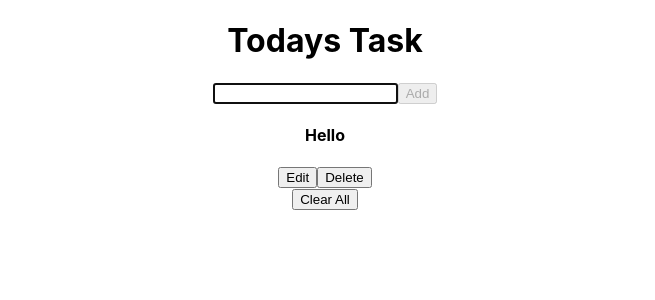
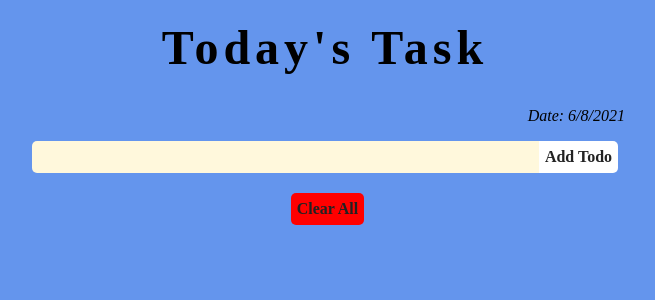
Before and after one commit to Souravsinha96/todo-redux, a React (Create React App) app: page / in a window 1280 px wide. Shown: the top 300 px of the page, without its empty margins (315-970 px from the left). Built offline with nearby package versions, Linux system fonts and the light colour scheme.

Commit message:
added css

```diff
--- a/src/App.css
+++ b/src/App.css
@@ -1,3 +1,76 @@
 .App {
   text-align: center;
+  font-family: cursive;
 }
+.mainContainer {
+  padding: 20px;
+  width: 600px;
+  margin: 0 auto;
+}
+h1 {
+  font-family: inherit;
+  font-size: 3rem;
+  letter-spacing: 5px;
+  margin-top: 0;
+}
+h4 {
+  font-family: inherit;
+  font-size: 1.5rem;
+}
+input {
+  width: 500px;
+  height: 30px;
+  background-color: cornsilk;
+  border-radius: 5px 0 0 5px;
+  border: 0;
+  font-family: inherit;
+  font-size: 1rem;
+  font-weight: bold;
+  padding-left: 5px;
+}
+input:focus {
+  outline: none;
+}
+.editInput {
+  width: 400px;
+  border-radius: 5px;
+}
+button {
+  height: 32px;
+  border: 0;
+  border-radius: 0 5px 5px 0;
+  background-color: green;
+  color: white;
+  font-family: inherit;
+  font-size: 1rem;
+  font-weight: bold;
+  cursor: pointer;
+  transition: transform 0.9ms ease-in-out;
+}
+button:disabled {
+  background-color: white;
+  color: #222;
+  cursor: not-allowed;
+  outline: none;
+  border: 0;
+}
+button:disabled:hover {
+  transform: scale(1);
+}
+button:hover {
+  transform: scale(1.03);
+}
+.listContainer {
+  width: 600px;
+  margin: 0 auto;
+}
+
+.itemContainer {
+  display: flex;
+  flex-direction: row;
+  justify-content: space-between;
+  align-items: center;
+  margin: 5px auto;
+  padding: 5px;
+  height: 40px;
+}
--- a/src/components/TodoInput.js
+++ b/src/components/TodoInput.js
@@ -9,9 +9,15 @@ function TodoInput() {
   useEffect(() => {
     inputref.current.focus();
   });
+
+  const newDate = new Date();
+
   return (
-    <div>
-      <h1>Todays Task</h1>
+    <div className="mainContainer">
+      <h1>Today's Task</h1>
+      <p style={{ textAlign: "end", color: "black" }}>
+        <em>Date: {newDate.toLocaleDateString()}</em>
+      </p>
       <input
         ref={inputref}
         type="text"
@@ -30,7 +36,7 @@ function TodoInput() {
           setText("");
         }}
       >
-        Add
+        Add Todo
       </button>
     </div>
   );
--- a/src/components/TodoItem.js
+++ b/src/components/TodoItem.js
@@ -10,9 +10,10 @@ function TodoItem({ todo }) {
     if (editable !== false) inputref.current.focus();
   }, [editable]);
   return (
-    <div>
+    <div className="itemContainer">
       {editable ? (
         <input
+          className="editInput"
           ref={inputref}
           type="text"
           value={text}
@@ -21,7 +22,14 @@ function TodoItem({ todo }) {
       ) : (
         <h4>{todo.text}</h4>
       )}
+      <div>
         <button
+          style={{
+            borderRadius: "5px",
+            backgroundColor: "blue",
+            marginLeft: "5px",
+          }}
+          disabled={text === ""}
           onClick={() => {
             dispatch(
               editTodo({
@@ -35,7 +43,17 @@ function TodoItem({ todo }) {
         >
           {editable ? "Done" : "Edit"}
         </button>
-      <button onClick={() => dispatch(deleteTodo(todo.id))}>Delete</button>
+        <button
+          style={{
+            borderRadius: "5px",
+            backgroundColor: "red",
+            marginLeft: "5px",
+          }}
+          onClick={() => dispatch(deleteTodo(todo.id))}
+        >
+          X
+        </button>
+      </div>
     </div>
   );
 }
--- a/src/components/TodoList.js
+++ b/src/components/TodoList.js
@@ -7,11 +7,16 @@ function TodoList() {
   const todos = useSelector((state) => state);
 
   return (
-    <div>
+    <div className="listContainer">
       {todos.map((todo) => (
         <TodoItem key={todo.id} todo={todo} />
       ))}
       <button
+        style={{
+          borderRadius: "5px",
+          backgroundColor: "red",
+          marginLeft: "5px",
+        }}
         disabled={todos.length === 0}
         onClick={() => dispatch(clearTodo())}
       >
--- a/src/index.css
+++ b/src/index.css
@@ -1,13 +1,14 @@
 body {
   margin: 0;
-  font-family: -apple-system, BlinkMacSystemFont, 'Segoe UI', 'Roboto', 'Oxygen',
-    'Ubuntu', 'Cantarell', 'Fira Sans', 'Droid Sans', 'Helvetica Neue',
+  font-family: -apple-system, BlinkMacSystemFont, "Segoe UI", "Roboto", "Oxygen",
+    "Ubuntu", "Cantarell", "Fira Sans", "Droid Sans", "Helvetica Neue",
     sans-serif;
   -webkit-font-smoothing: antialiased;
   -moz-osx-font-smoothing: grayscale;
+  background-color: cornflowerblue;
 }
 
 code {
-  font-family: source-code-pro, Menlo, Monaco, Consolas, 'Courier New',
+  font-family: source-code-pro, Menlo, Monaco, Consolas, "Courier New",
     monospace;
 }
--- a/src/redux/reducer.js
+++ b/src/redux/reducer.js
@@ -1,13 +1,5 @@
 import { ADD_TODO, DELETE_TODO, EDIT_TODO, CLEAR_TODO } from "./actions";
-export default (
-  state = [
-    {
-      id: 1,
-      text: "Hello",
-    },
-  ],
-  action
-) => {
+export default (state = [], action) => {
   switch (action.type) {
     case ADD_TODO:
       return [...state, action.payload];
```
Lines whose indentation alone changed are shown as unchanged.
